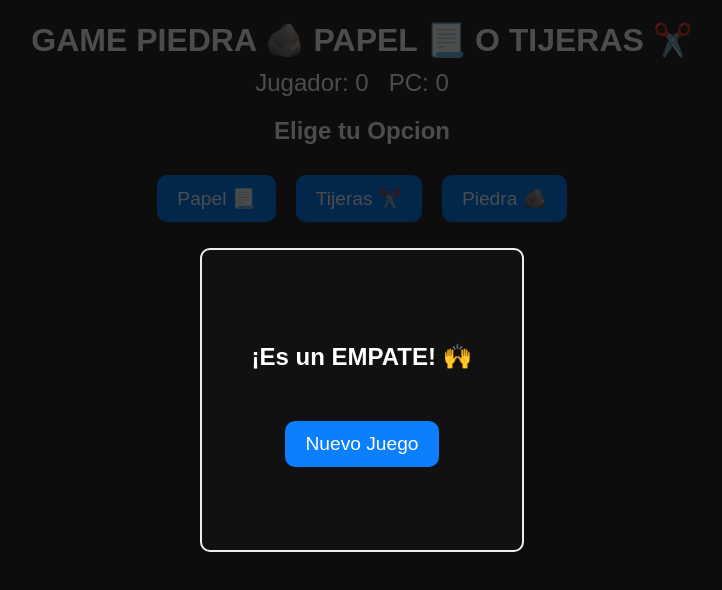
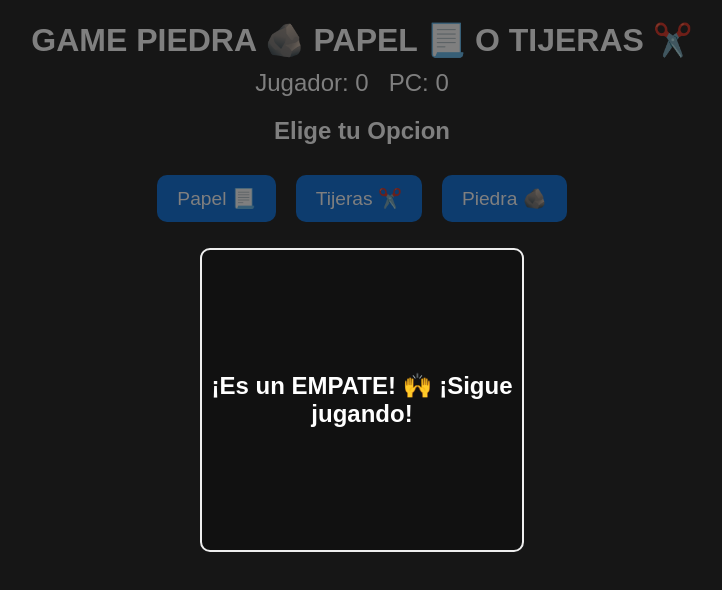
Before and after one commit to Vale1702/juego-react, a React (Create React App) app: page / in a window 1280 px wide. Both pictures are taken after a click on the button "Papel 📃". Shown: the top 590 px of the page, without its empty margins (278-1000 px from the left). Built offline with nearby package versions, Linux system fonts and the light colour scheme.

Commit message:
Modificacion en estilos de los botones

```diff
--- a/src/app.jsx
+++ b/src/app.jsx
@@ -1,20 +1,23 @@
 import confetti from 'canvas-confetti'
 import React, { useState } from "react";
 import './style.css';
-import { WinnerModal } from "./winnerModal";
+import { WinnerModal } from "./components/winnerModal";
 
 export default  function App() {
   const [playerScore, setPlayerScore]= useState(0);
   const [pcScore, setPcScore]=useState(0);
   const [result, setResult]=useState("");
   const [winner, setWinner] = useState(null);
-  const options = ["Papel","Tijeras","Piedra"];
 
   console.log("Winner:", winner, );
 
   const playGame = (playerChoice)=>{
+    if(playerScore === 3 || pcScore === 3){
+      return console.log( "Fin de partida");
+    }
+
+    const options = ["Papel","Tijeras","Piedra"];
     const pcChoice = options[Math.floor(Math.random() * options.length)];
-
     const jugada = determineWinner(playerChoice.toLowerCase(), pcChoice.toLowerCase());
 
     if (jugada === "Empate") {
@@ -23,16 +26,26 @@ console.log("Winner:", winner, );
      }
 
     if (jugada === "Jugador"){
-      setPlayerScore(puntajeActual => puntajeActual + 1)
-      setResult(`Jugador elige ${playerChoice} vence a ${pcChoice}`);
+      setPlayerScore((puntajeActual) => {
+        const newScore = puntajeActual + 1;
+        if(newScore === 3){
+          setWinner("Jugador");
           confetti()
-      setWinner(false);
+        }
+        return newScore
+      } );
+        setResult(`Jugador elige ${playerChoice} \n PC elige ${pcChoice}`);
     }
     else {
-      setPcScore (puntajeActual => puntajeActual + 1);
-      setResult (`PC elige ${pcChoice}, vence a ${playerChoice}`)
+      setPcScore ((puntajeActual) => {
+        const newScore = puntajeActual + 1;
+        if (newScore === 3){
+          setWinner("PC");
           confetti()
-      setWinner(true);
+        }
+        return newScore;
+      } );
+      setResult (`PC elige ${pcChoice} \n Jugador elige  ${playerChoice}`)
         }
   };
 
@@ -52,6 +65,8 @@ console.log("Winner:", winner, );
 
   //Reiniciar Juego
   const resetGame = () =>{
+    setPlayerScore(0)
+    setPcScore(0);
     setResult(null)
     setWinner(null);
   }
@@ -67,15 +82,20 @@ console.log("Winner:", winner, );
         </div>
 
           <h2> Elige tu Opcion </h2>
-          <button onClick={() => playGame("Papel")}>Papel 📃</button>
-          <button onClick={() => playGame("Tijeras")}>Tijeras ✂️</button>
-          <button onClick={() => playGame("Piedra")}>Piedra 🪨</button>
+          <button onClick={() => playGame("Papel")} disabled={playerScore === 3 || pcScore === 3}>Papel 📃</button>
+          <button onClick={() => playGame("Tijeras")} disabled={playerScore === 3 || pcScore === 3}>Tijeras ✂️</button>
+          <button onClick={() => playGame("Piedra")} disabled={playerScore === 3 || pcScore === 3}>Piedra 🪨</button>
 
           <p className="result">{result}</p>
 
           <WinnerModal
+          winner={winner}
+          setWinner={setWinner}
           resetGame={resetGame}
-          winner={winner}/>
+          />
+          {(playerScore === 3 || pcScore === 3)&&(
+            <button onClick={resetGame}>Nuevo Juego</button>
+          )}
       </main>
     );
 }
--- /dev/null
+++ b/src/components/winnerModal.jsx
@@ -0,0 +1,26 @@
+export function WinnerModal ({winner, setWinner, resetGame}){
+    if (!winner ) return null
+
+    const winnerText = winner === "Empate"
+    ? "¡Es un EMPATE! 🙌  ¡Sigue jugando!"
+    :  winner === "Jugador"
+    ? "¡Jugador Gana 🏆!"
+    : "¡PC Gana 🤖!";
+
+    // Cierra el modal solo si se hace clic fuera del contenido
+    const handleClose = (e) => {
+        if (e.target.classList.contains("winner")) {
+            setWinner(null); // Cierra el modal sin reiniciar el juego
+        }
+    };
+
+    return(
+        <section className="winner" onClick={handleClose}>
+            <div className="text">
+                <h2> {winnerText}</h2>
+                {winner !== "Empate" && (
+                    <button onClick={resetGame} className="win">Nuevo Juego</button>)}
+            </div>
+        </section>
+    )
+}
--- a/src/style.css
+++ b/src/style.css
@@ -26,7 +26,7 @@ h1{
 }
 
 button{
-    background-color: #0b7ffc;
+    background-color: #197fecec;
     color: white;
     border: none;
     padding: 12px 20px;
@@ -38,14 +38,14 @@ button{
 }
 button:hover {
     transform: scale(1.1);
-    background-color:#0056b3;
+    background-color:rgb(15, 212, 8) ;
   }
 
 .result{
     font-size: 1.8rem;
     font-weight: bold;
     margin-top: 20px;
-    text-shadow: 5px 5px 5px rgb(4 177 250);
+    text-shadow: 1px 5px 5px rgb(4 177 250);
 }
 
 .winner {
@@ -56,7 +56,7 @@ button:hover {
     left: 0;
     display: grid;
     place-items: center;
-    background-color: rgba(0, 0, 0, 0.7);
+    background-color: rgba(0, 0, 0, 0.5);
   }
 
   .winner .text {
@@ -72,10 +72,15 @@ button:hover {
     gap: 20px;
   }
 
-  .winner .win {
+   .winner .win {
     margin: 0 auto;
-    width: fit-content;
-    border-radius: 10px;
-    display: flex;
-    gap: 15px;
+    border-radius: 10px ;
+    font-weight: 600;
+    outline-width: 2px;
+    outline-style: solid;
+    outline-color: #197fec86 ;
   }
+
+  .win:focus{
+  outline-color: rgb(4, 242, 250) ;
+}
--- a/src/winnerModal.jsx
+++ /dev/null
@@ -1,23 +0,0 @@
-export function WinnerModal ({winner, resetGame}){
-    if (winner === null) return null
-
-    const winnerText =
-    winner === "Empate" ? "¡Es un EMPATE! 🙌" :
-    winner === false ? "Jugador Gana 🏆" : "PC Gana 🤖";
-
-    const handleClose = (e) =>{
-        if(e.target.classList.contains('winner')){
-            resetGame();
-        }
-    };
-
-    return(
-        <section className="winner" onClick={handleClose}>
-            <div className="text">
-                <h2> {winnerText}</h2>
-                {/* <div className="win">{winner}</div> */}
-                <button onClick={resetGame}>Nuevo Juego </button>
-            </div>
-        </section>
-    )
-}
```
Lines whose indentation alone changed are shown as unchanged.
